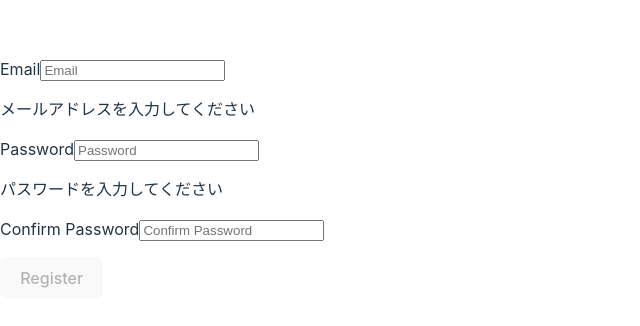
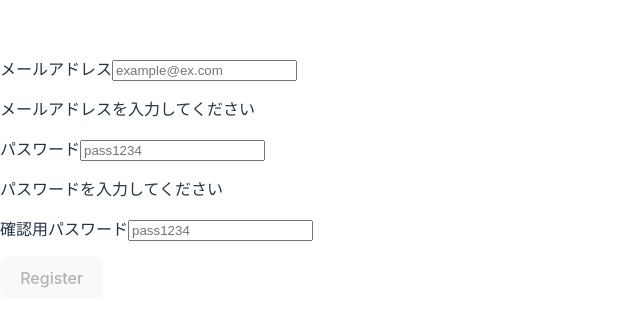
Before and after one commit to kosei07/menhera_test, a React (Vite) app: page /auth/sign_up in a window 1280 px wide. Shown: the part 222-548 px from the top of the page, without its empty margins (0-640 px from the left). Built offline with nearby package versions, Linux system fonts and the light colour scheme; no server answers.

Commit message:
feat: commonalize input

```diff
--- /dev/null
+++ b/src/components/input/index.tsx
@@ -0,0 +1,30 @@
+import { type FC } from 'react';
+
+interface Props {
+  label: string;
+  type: string;
+  placeholder: string;
+  value: string;
+  onChangeHandler: (e: React.ChangeEvent<HTMLInputElement>) => void;
+  valueError: string;
+}
+
+const index: FC<Props> = (props) => {
+  return (
+    <div className='input_wrapper'>
+      <label className='form__label' htmlFor='email'>
+        {props.label}
+      </label>
+      <input
+        type={props.type}
+        className='input'
+        placeholder={props.placeholder}
+        value={props.value}
+        onChange={props.onChangeHandler}
+      />
+      <p> {props.valueError}</p>
+    </div>
+  );
+};
+
+export default index;
--- a/src/features/auth/sign_in/index.tsx
+++ b/src/features/auth/sign_in/index.tsx
@@ -1,11 +1,23 @@
-import { type FC, type FormEvent, useState, useCallback, useContext } from 'react';
+import {
+  type FC,
+  type FormEvent,
+  useState,
+  useCallback,
+  useContext,
+} from 'react';
 import { useNavigate } from 'react-router-dom';
-import { auth, signInWithEmailAndPassword ,FirebaseError} from '../../../utils/firebase';
+import {
+  auth,
+  signInWithEmailAndPassword,
+  FirebaseError,
+} from '../../../utils/firebase';
 import { useValidation } from '../../../hooks/use_validation';
 import { ToastContext } from '../../../contexts/toast';
+import Input from '../../../components/input/index';
+
 const index: FC = () => {
-  const toast = useContext(ToastContext)
-  const navigate = useNavigate()
+  const toast = useContext(ToastContext);
+  const navigate = useNavigate();
   const [email, setEmail] = useState<string>('');
   const [password, setPassword] = useState<string>('');
 
@@ -30,53 +42,46 @@ const index: FC = () => {
     'パスワード',
     'password'
   );
-  const signIn = (e: FormEvent<HTMLFormElement>):void => {
-   e.preventDefault()
+  const signIn = (e: FormEvent<HTMLFormElement>): void => {
+    e.preventDefault();
     signInWithEmailAndPassword(auth, email, password)
-   .then(()=>{ navigate('/') })
-   .catch(e=>{if (e instanceof FirebaseError) {
+      .then(() => {
+        navigate('/');
+      })
+      .catch((e) => {
+        if (e instanceof FirebaseError) {
           toast.dispatch({
-      type: "SHOW_FAILED_TOAST",
-      payload:{
-        message: "サインインに失敗しました"
+            type: 'SHOW_FAILED_TOAST',
+            payload: {
+              message: 'サインインに失敗しました',
+            },
+          });
         }
-    })
-  }})
- }
+      });
+  };
   const checkValidParams = useCallback(() => {
-    return !emailError && !passwordError
+    return !emailError && !passwordError;
   }, [emailError, passwordError]);
 
-  return(<form className='form' onSubmit={signIn}>
+  return (
+    <form className='form' onSubmit={signIn}>
       <div className='form-body'>
-    <div className='email'>
-      <label className='form__label' htmlFor='email'>
-        Email
-      </label>
-      <input
+        <Input
+          label='メールアドレス'
           type='email'
-        id='email'
-        className='form__input'
-        placeholder='Email'
+          placeholder='example@ex.com'
           value={email}
-        onChange={handleChangeEmail}
+          onChangeHandler={handleChangeEmail}
+          valueError={emailError}
         />
-      <p>{emailError}</p>
-    </div>
-    <div className='password'>
-      <label className='form__label' htmlFor='password'>
-        Password
-      </label>
-      <input
-        className='form__input'
+        <Input
+          label='パスワード'
           type='password'
-        id='password'
-        placeholder='Password'
+          placeholder='pass1234'
           value={password}
-        onChange={handleChangePassword}
+          onChangeHandler={handleChangePassword}
+          valueError={passwordError}
         />
-      <p>{passwordError}</p>
-    </div>
       </div>
       <div className='footer'>
         <button type='submit' className='btn' disabled={!checkValidParams()}>
@@ -84,7 +89,7 @@ const index: FC = () => {
         </button>
       </div>
     </form>
-  )
+  );
 };
 
 export default index;
--- a/src/features/auth/sign_up/index.tsx
+++ b/src/features/auth/sign_up/index.tsx
@@ -9,6 +9,7 @@ import { createUserWithEmailAndPassword } from 'firebase/auth';
 import { auth, db, doc, setDoc } from '../../../utils/firebase';
 import { useValidation } from '../../../hooks/use_validation';
 import { ToastContext } from '../../../contexts/toast';
+import Input from '../../../components/input/index';
 
 const index: FC = () => {
   const toast = useContext(ToastContext);
@@ -76,50 +77,35 @@ const index: FC = () => {
   }, [emailError, passwordError]);
 
   return (
-    <form className='form' onSubmit={signUp}>
+    <div className='main'>
+      <form onSubmit={signUp}>
         <div className='form-body'>
-        <div className='email'>
-          <label className='form__label' htmlFor='email'>
-            Email
-          </label>
-          <input
+          <Input
+            label='メールアドレス'
             type='email'
-            id='email'
-            className='form__input'
-            placeholder='Email'
+            placeholder='example@ex.com'
             value={email}
-            onChange={handleChangeEmail}
+            onChangeHandler={handleChangeEmail}
+            valueError={emailError}
           />
-          <p>{emailError}</p>
-        </div>
-        <div className='password'>
-          <label className='form__label' htmlFor='password'>
-            Password
-          </label>
-          <input
-            className='form__input'
+          <Input
+            label='パスワード'
             type='password'
-            id='password'
-            placeholder='Password'
+            placeholder='pass1234'
             value={password}
-            onChange={handleChangePassword}
+            onChangeHandler={handleChangePassword}
+            valueError={passwordError}
           />
-          <p>{passwordError}</p>
-        </div>
-        <div className='confirm-password'>
-          <label className='form__label' htmlFor='confirmPassword'>
-            Confirm Password
-          </label>
-          <input
-            className='form__input'
+          <Input
+            label='確認用パスワード'
             type='password'
-            id='confirmPassword'
-            placeholder='Confirm Password'
+            placeholder='pass1234'
             value={confirmPassword}
-            onChange={handleChangeConfirmPassword}
+            onChangeHandler={handleChangeConfirmPassword}
+            valueError={
+              password !== confirmPassword ? 'パスワードが一致しません' : ''
+            }
           />
-          <p>{password !== confirmPassword && 'パスワードが一致しません'}</p>
-        </div>
         </div>
         <div className='footer'>
           <button type='submit' className='btn' disabled={!checkValidParams()}>
@@ -127,6 +113,7 @@ const index: FC = () => {
           </button>
         </div>
       </form>
+    </div>
   );
 };
 
--- a/src/features/book/create/index.tsx
+++ b/src/features/book/create/index.tsx
@@ -17,6 +17,7 @@ import { useValidation } from '../../../hooks/use_validation';
 import { UserContext } from '../../../contexts/user';
 import createRandomChar from '../../../utils/random_char';
 import { ToastContext } from '../../../contexts/toast';
+import Input from '../../../components/input/index';
 
 const index: FC = () => {
   const toast = useContext(ToastContext);
@@ -116,48 +117,30 @@ const index: FC = () => {
           <img src={image ? URL.createObjectURL(image) : ''} alt='' />
           <input type='file' accept='image/*' onChange={handleChangeIcon} />
         </div>
-        <div className='name'>
-          <label className='form__label' htmlFor='name'>
-            Title
-          </label>
-          <input
+        <Input
+          label='タイトル'
           type='text'
-            id='title'
-            className='form__input'
-            placeholder='Title'
+          placeholder='title'
           value={title}
-            onChange={handleChangeTitle}
+          onChangeHandler={handleChangeTitle}
+          valueError={titleError}
         />
-          <p>{titleError}</p>
-        </div>
-        <div className='name'>
-          <label className='form__label' htmlFor='name'>
-            Author
-          </label>
-          <input
+        <Input
+          label='筆者'
           type='text'
-            id='title'
-            className='form__input'
-            placeholder='Title'
+          placeholder='author'
           value={author}
-            onChange={handleChangeAuthor}
+          onChangeHandler={handleChangeAuthor}
+          valueError={authorError}
         />
-          <p>{authorError}</p>
-        </div>
-        <div className='name'>
-          <label className='form__label' htmlFor='name'>
-            Text
-          </label>
-          <input
+        <Input
+          label='感想'
           type='text'
-            id='text'
-            className='form__input'
-            placeholder='Text'
+          placeholder='author'
           value={text}
-            onChange={handleChangeText}
+          onChangeHandler={handleChangeText}
+          valueError={textError}
         />
-          <p>{textError}</p>
-        </div>
       </div>
       <div className='footer'>
         <button type='submit' className='btn' disabled={!checkValidParams()}>
--- a/src/features/profile/create/index.tsx
+++ b/src/features/profile/create/index.tsx
@@ -19,6 +19,7 @@ import GenderButton from '../components/gender_button/index';
 import { UserContext } from '../../../contexts/user';
 import createRandomChar from '../../../utils/random_char';
 import { ToastContext } from '../../../contexts/toast';
+import Input from '../../../components/input/index';
 
 const index: FC = () => {
   const toast = useContext(ToastContext);
@@ -107,6 +108,14 @@ const index: FC = () => {
           />
           <p>{nameError}</p>
         </div>
+        <Input
+          label='名前'
+          type='text'
+          placeholder='山田太郎'
+          value={name}
+          onChangeHandler={handleChangeName}
+          valueError={nameError}
+        />
         <BirthOfDateSelect setBirthOfDate={setBirthOfDate} />
         <GenderButton gender={gender} setGender={setGender} />
       </div>
--- a/src/features/profile/update/index.tsx
+++ b/src/features/profile/update/index.tsx
@@ -23,6 +23,7 @@ import { UserContext } from '../../../contexts/user';
 import createRandomChar from '../../../utils/random_char';
 import { ToastContext } from '../../../contexts/toast';
 import { type USER_TYPE } from '../../../type';
+import Input from '../../../components/input/index';
 
 const index: FC = () => {
   const toast = useContext(ToastContext);
@@ -131,20 +132,14 @@ const index: FC = () => {
           )}
           <input type='file' accept='image/*' onChange={handleChangeIcon} />
         </div>
-        <div className='name'>
-          <label className='form__label' htmlFor='name'>
-            Name
-          </label>
-          <input
-            type='name'
-            id='name'
-            className='form__input'
-            placeholder='Name'
-            value={name}
-            onChange={handleChangeName}
-          />
-          <p>{nameError}</p>
-        </div>
+        <Input
+          label='名前'
+          type='text'
+          placeholder='山田太郎'
+          value={name}
+          onChangeHandler={handleChangeName}
+          valueError={nameError}
+        />
         <BirthOfDateSelect
           birthOfDate={state.birthOfDate}
           setBirthOfDate={setBirthOfDate}
```
Also changed, not shown: src/features/book/update/index.tsx (+16 -33 lines). Lines whose indentation alone changed are shown as unchanged.
